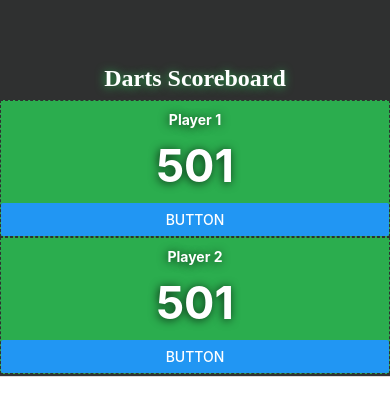
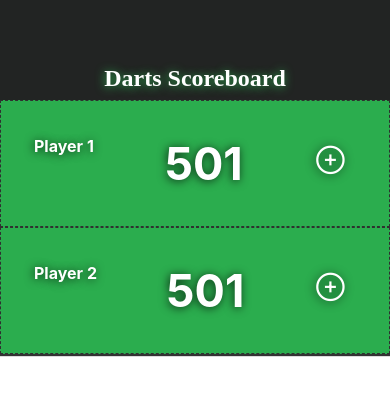
Before and after one commit to ScottWagner100/DartsScoreboard, a React Native app: screen / in a window 390 px wide. Shown: the top 416 px of the page. Built offline with nearby package versions, Linux system fonts and the light colour scheme.

Commit message:
Formatting changes to main player score box.

```diff
--- a/components/PlayerScore.js
+++ b/components/PlayerScore.js
@@ -1,6 +1,7 @@
 import React, {useState} from "react";
-import {Button, Text, View} from "react-native";
+import {Text, TouchableHighlight, TouchableNativeFeedback, TouchableOpacity, View} from "react-native";
 import styles from "../globalStyles";
+import { Ionicons } from '@expo/vector-icons';
 
 export default function PlayerScore({playerNumber}) {
 
@@ -10,9 +11,17 @@ export default function PlayerScore({playerNumber}) {
         <View style={styles.playerBox}>
             <Text style={styles.playerText}>Player {playerNumber}</Text>
             <Text style={styles.playerScoreText}>{score}</Text>
-            <Button title={"Button"} onPress={() => {
-                setScore(score - 5);
-            }} />
+            <View style={styles.playerBoxButton}>
+                <TouchableHighlight>
+                <Ionicons name="add-circle-outline"
+                          style={styles.playerBoxAdd}
+                          size={24}
+                          color="black"
+                          onPress={() => {
+                    setScore(score - 5);
+                }} />
+                </TouchableHighlight>
+            </View>
         </View>
     ) // return
 } // PlayerScore
--- a/globalStyles.js
+++ b/globalStyles.js
@@ -8,7 +8,7 @@ const styles = StyleSheet.create({
         justifyContent: 'center',
     },
     mainHeaderContainer: {
-         backgroundColor: "#2f3030",
+         backgroundColor: "#222423",
          height: 100,
          paddingTop: 55,
          alignItems: "center",
@@ -28,7 +28,6 @@ const styles = StyleSheet.create({
         backgroundColor: "#2bad4e",
         marginVertical: 0,
         marginTop: 0,
-        justifyContent: "space-between",
         shadowColor: '#000',
         shadowOffset: { width: 0, height: 2 },
         shadowOpacity: 0.8,
@@ -36,6 +35,9 @@ const styles = StyleSheet.create({
         borderStyle: "dashed",
         borderWidth: .5,
         borderColor: "#2f3030",
+        flexDirection: "row",
+        justifyContent: "space-between",
+        padding: 25,
     },
     playerText: {
         color: "#fff",
@@ -45,7 +47,8 @@ const styles = StyleSheet.create({
         textShadowColor: 'rgba(0, 0, 0, 0.75)',
         textShadowOffset: {width: -1, height: 1},
         textShadowRadius: 10,
-
+        marginLeft: 8,
+        fontSize: 16,
 },
     playerScoreText: {
         color: "#fff",
@@ -57,6 +60,16 @@ const styles = StyleSheet.create({
         textShadowOffset: {width: -1, height: 1},
         textShadowRadius: 10
     },
+    playerBoxAdd: {
+        marginRight: 15,
+        fontWeight: "bold",
+        color: "#fff",
+        textShadowColor: 'rgba(0, 0, 0, 0.75)',
+        textShadowOffset: {width: -1, height: 1},
+        textShadowRadius: 10,
+        marginTop: 15,
+        fontSize: 35,
+    }
 });
 
 export default styles;
```
